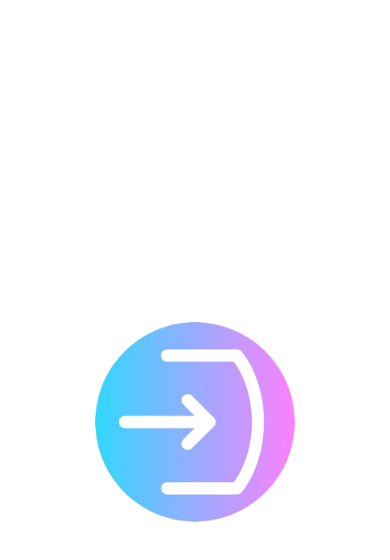
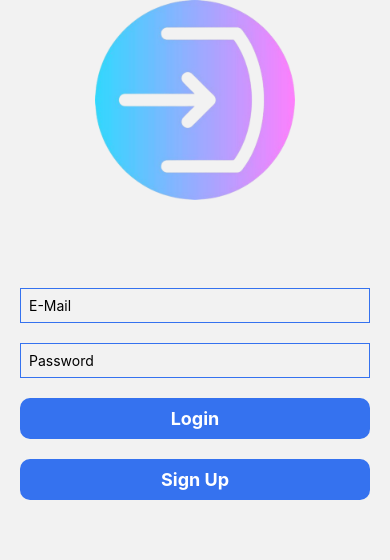
Before and after one commit to erenavar/login-logout-application-with-firebase, a React Native app: screen / in a window 390 px wide. Shown: the top 560 px of the page. Built offline with nearby package versions, Linux system fonts and the light colour scheme; no server answers.

Commit message:
create text input component

```diff
--- /dev/null
+++ b/src/components/Input.tsx
@@ -0,0 +1,25 @@
+import { StyleSheet, Text, TextInput, TextInputProps, View } from 'react-native'
+import React, { FC } from 'react'
+import { colors } from '../utils/colors'
+
+interface Props extends TextInputProps { };
+
+const Input: FC<Props> = (props) => {
+    return (
+        <View>
+            <TextInput {...props} style={StyleSheet.flatten([styles.input, props.style])} />
+
+        </View>
+    )
+}
+
+export default Input
+
+const styles = StyleSheet.create({
+    input: {
+        padding: 8,
+        borderWidth: StyleSheet.hairlineWidth,
+        borderColor: colors.primaryColor,
+        marginBottom: 20
+    },
+})
--- a/src/screens/LoginScreen.tsx
+++ b/src/screens/LoginScreen.tsx
@@ -5,6 +5,7 @@ import { RootStackParamList } from '../navigation/types';
 import { createUserWithEmailAndPassword, signInWithEmailAndPassword } from "firebase/auth"
 import { colors } from '../utils/colors';
 import { auth } from '../../firebaseConfig';
+import Input from '../components/Input';
 
 type Props = NativeStackScreenProps<RootStackParamList, 'Login'>;
 
@@ -52,8 +53,8 @@ const LoginScreen: FC<Props> = ({ navigation }) => {
                 />
             </View>
             <View style={styles.inputContainer}>
-                <TextInput style={styles.input} value={email} onChangeText={setEmail} placeholder='E-Mail' autoCapitalize='none' />
-                <TextInput style={styles.input} value={password} onChangeText={setPassword} placeholder='Password' secureTextEntry />
+                <Input value={email} onChangeText={setEmail} placeholder='E-Mail' autoCapitalize='none' />
+                <Input value={password} onChangeText={setPassword} placeholder='Password' secureTextEntry />
                 <Pressable style={styles.btn} onPress={login}>
                     <Text style={styles.btnText}>Login</Text>
                 </Pressable>
--- a/src/screens/SplashScreen.tsx
+++ b/src/screens/SplashScreen.tsx
@@ -13,6 +13,8 @@ const SplashScreen: FC<Props> = ({ navigation }) => {
         onAuthStateChanged(auth, (user) => {
             if (user?.uid) {
                 navigation.navigate("Profile")
+            } else {
+                navigation.navigate("Login")
             }
         })
     }, [])
```
